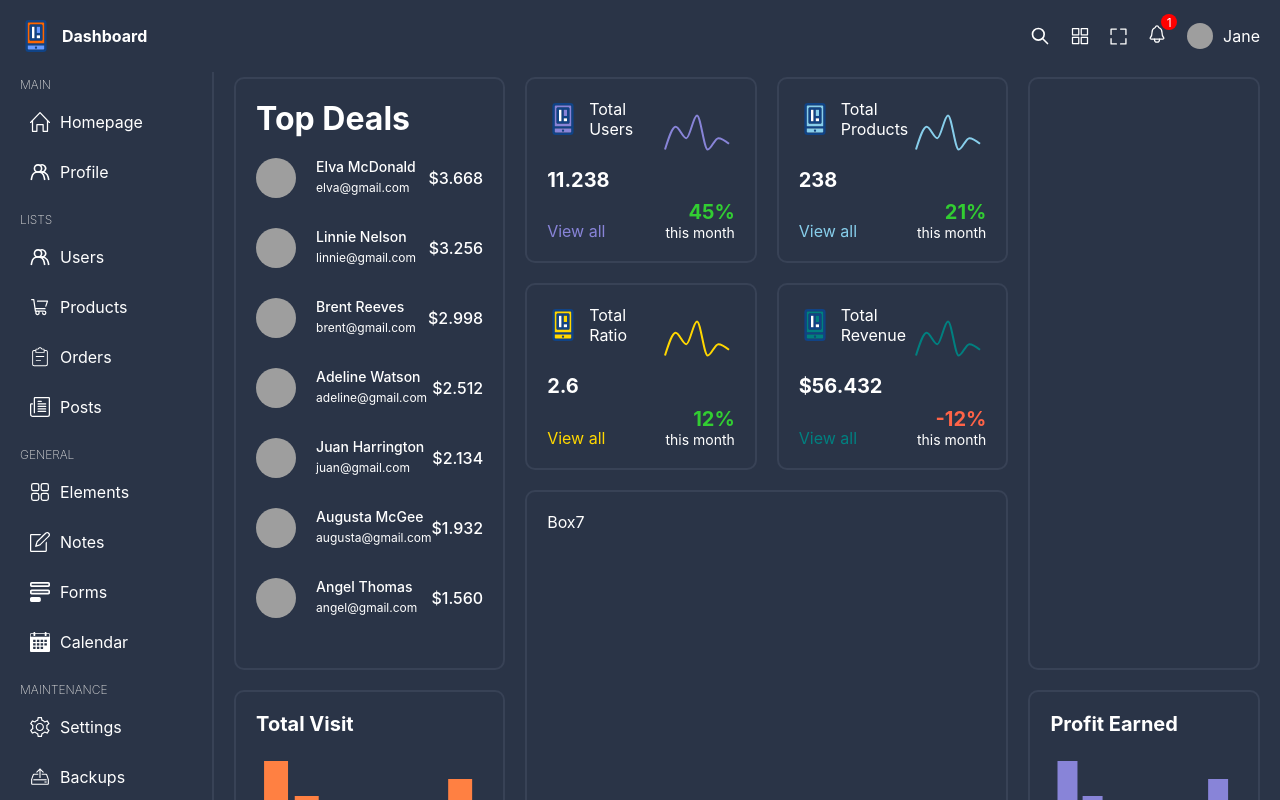
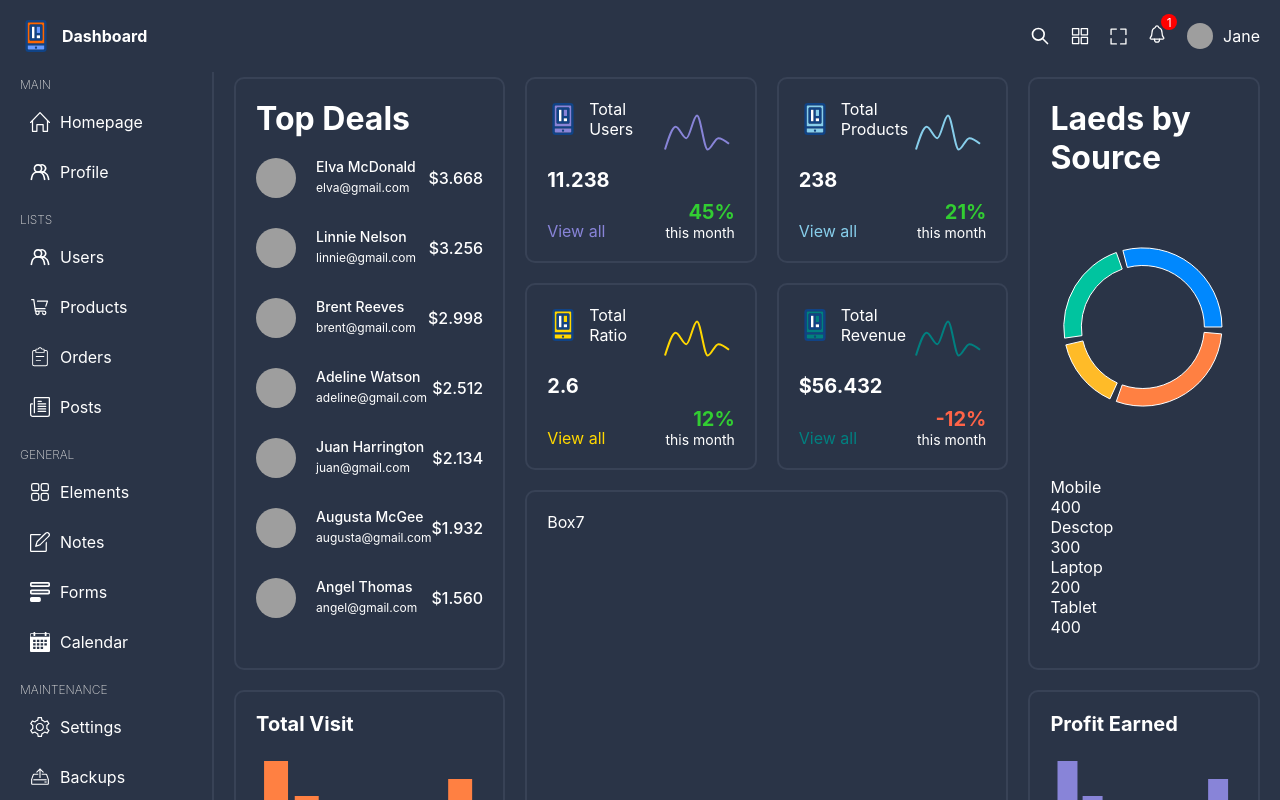
Before and after one commit to MohamdAlaa/Admin-Dahboard, a React (Vite) app: page / in a window 1280 px wide. Shown: the top 800 px of the page. Built offline with nearby package versions, Linux system fonts and the light colour scheme; grey boxes are pictures that could not be loaded.

Commit message:
finished  pie chart

```diff
--- a/src/component/pieChartBox/PieChartBox.tsx
+++ b/src/component/pieChartBox/PieChartBox.tsx
@@ -1,7 +1,47 @@
+import { Cell, Pie, PieChart, ResponsiveContainer, Tooltip } from "recharts";
+import "./pieChartBox.scss";
 
+
+const data = [
+    {name:"Mobile", value: 400, color: "#0088FE"},
+    {name:"Desctop", value: 300, color: "#00C49F"},
+    {name:"Laptop", value: 200, color: "#FFBB28"},
+    {name:"Tablet", value: 400, color: "#FF8042"},
+];
 const PieChartBox = () => {
   return(
-    <div className="pieChartBox">PieChartBox</div>
+    <div className="pieChartBox">
+        <h1>Laeds by Source</h1>
+        <div className="chart">
+            <ResponsiveContainer width="99%" height={300}>
+                <PieChart>
+                    <Tooltip contentStyle={{background: "white", borderRadius: "5px"}}/>
+                    <Pie
+                        data={data}
+                        innerRadius={"70%"}
+                        outerRadius={"90%"}
+                        paddingAngle={5}
+                        dataKey="value"
+                    >
+                        {data.map((item) => (
+                            <Cell key={item.name} fill={item.color} />
+                        ))}
+                    </Pie>
+            </PieChart>
+            </ResponsiveContainer>
+        </div>
+        <div className="optins">
+            {data.map((item) => (
+                <div className="optio" key={item.name}>
+                    <div className="title">
+                        <div className="dot" style={{backgroundColor: item.color}}/>
+                        <span>{item.name}</span>
+                    </div>
+                    <span>{item.value}</span>
+                </div>
+            ))}
+        </div>
+    </div>
   )
 };
 
--- a/src/pages/home/Home.tsx
+++ b/src/pages/home/Home.tsx
@@ -1,5 +1,6 @@
 import BarChartBox from "../../component/barBox/BarChartBox";
 import ChartBox from "../../component/chartBox/ChartBox";
+import PieChartBox from "../../component/pieChartBox/PieChartBox";
 import TopBox from "../../component/topBox/TopBox";
 import { chartBoxUser , chartBoxProduct, chartBoxRevenue, chartBoxConversion, barChartBoxVisit, barChartBoxRevenue,  } from "../../data";
 import "./home.scss"
@@ -14,7 +15,7 @@
       </div>
       <div className="box box2"><ChartBox {...chartBoxUser}/></div>
       <div className="box box3"><ChartBox {...chartBoxProduct}/></div>
-      <div className="box box4"></div>
+      <div className="box box4"><PieChartBox /></div>
       <div className="box box5"><ChartBox {...chartBoxConversion}/></div>
       <div className="box box6"><ChartBox {...chartBoxRevenue}/></div>
       <div className="box box7">Box7</div>
```
